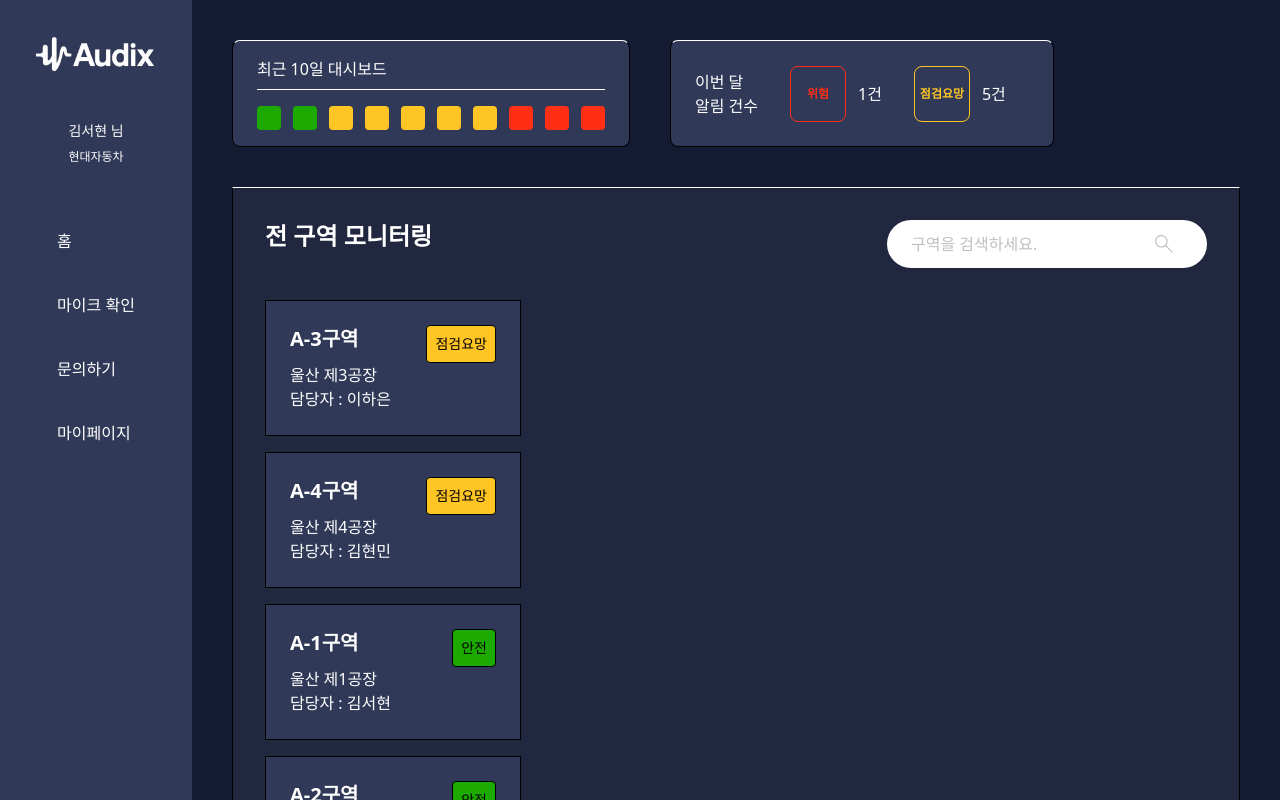
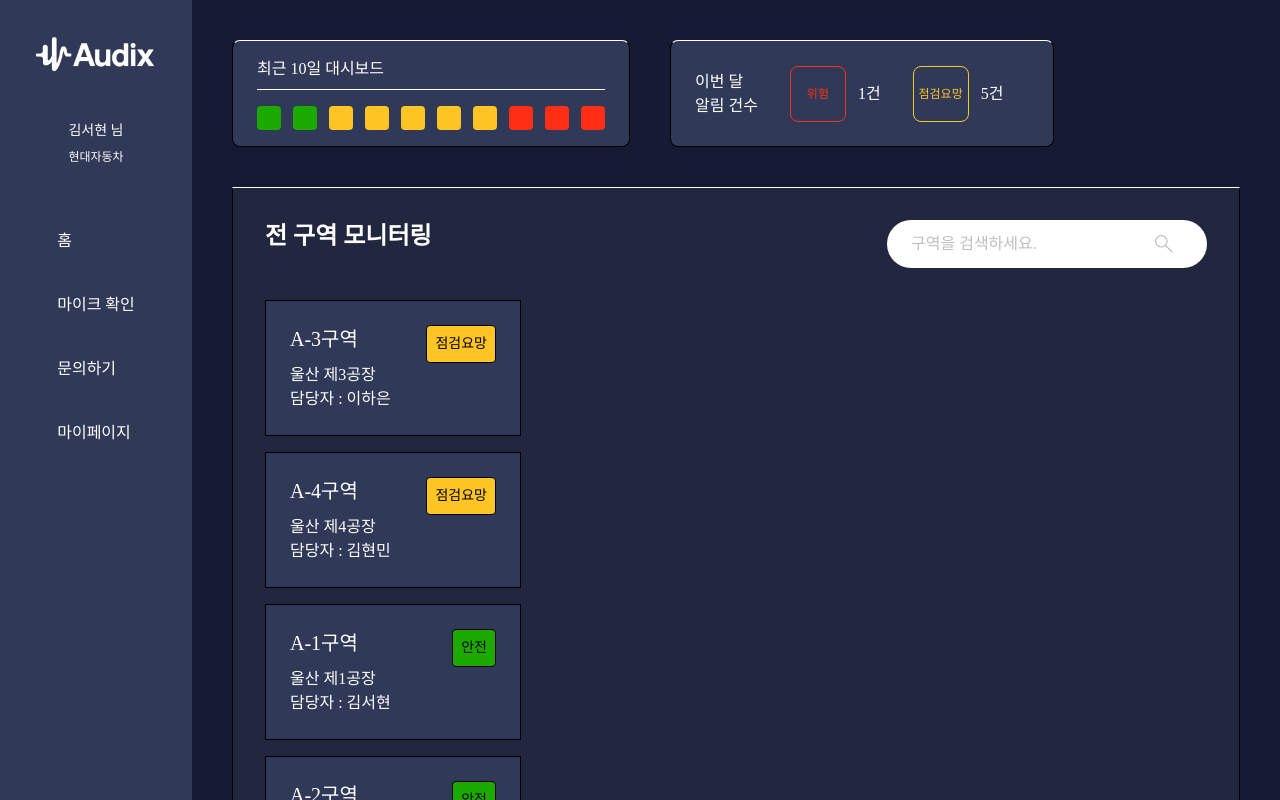
Before and after one commit to seohyeon0219/Audix-Web-FE, a Next.js app: page /area in a window 1280 px wide. Shown: the top 800 px of the page. Built offline with nearby package versions, Linux system fonts and the light colour scheme.

Commit message:
Design: 나눔 고딕 기본 폰트 커스텀 설정 및 전역 적용

```diff
--- a/src/app/globals.css
+++ b/src/app/globals.css
@@ -1,4 +1,13 @@
+@import url('https://fonts.googleapis.com/css2?family=Black+Han+Sans&family=Inter:ital,opsz,wght@0,14..32,100..900;1,14..32,100..900&family=Jua&family=Nanum+Gothic&display=swap');
 @import "tailwindcss";
+
+@theme {
+    --font-sans: ["Nanum Gothic", "sans-serif"];
+    --font-nanum: ["Nanum Gothic", "sans-serif"];
+    --font-black: ["Black Han Sans", "sans-serif"];
+    --font-inter: ["Inter", "sans-serif"];
+    --font-jua: ["Jua", "sans-serif"];
+}
 
 @layer base {
     :root {
```
